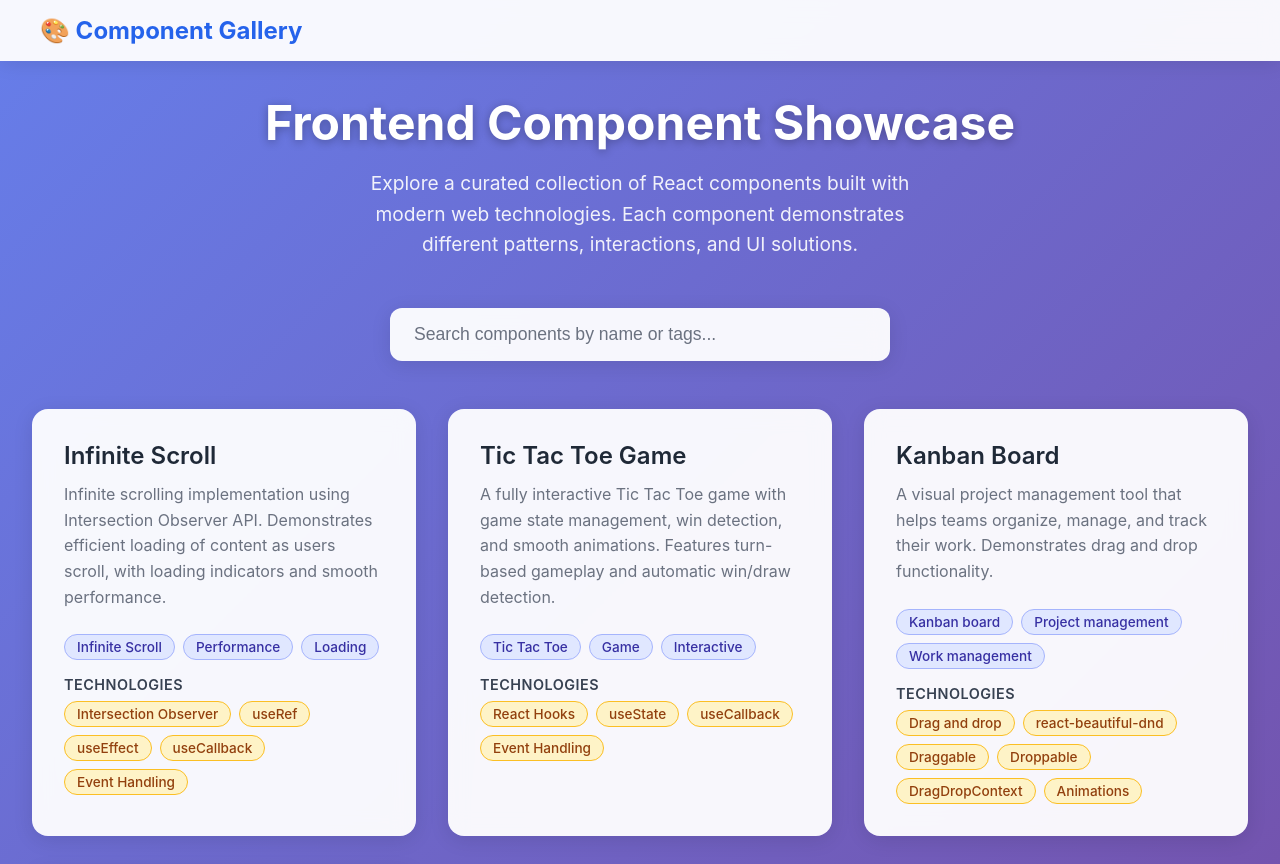
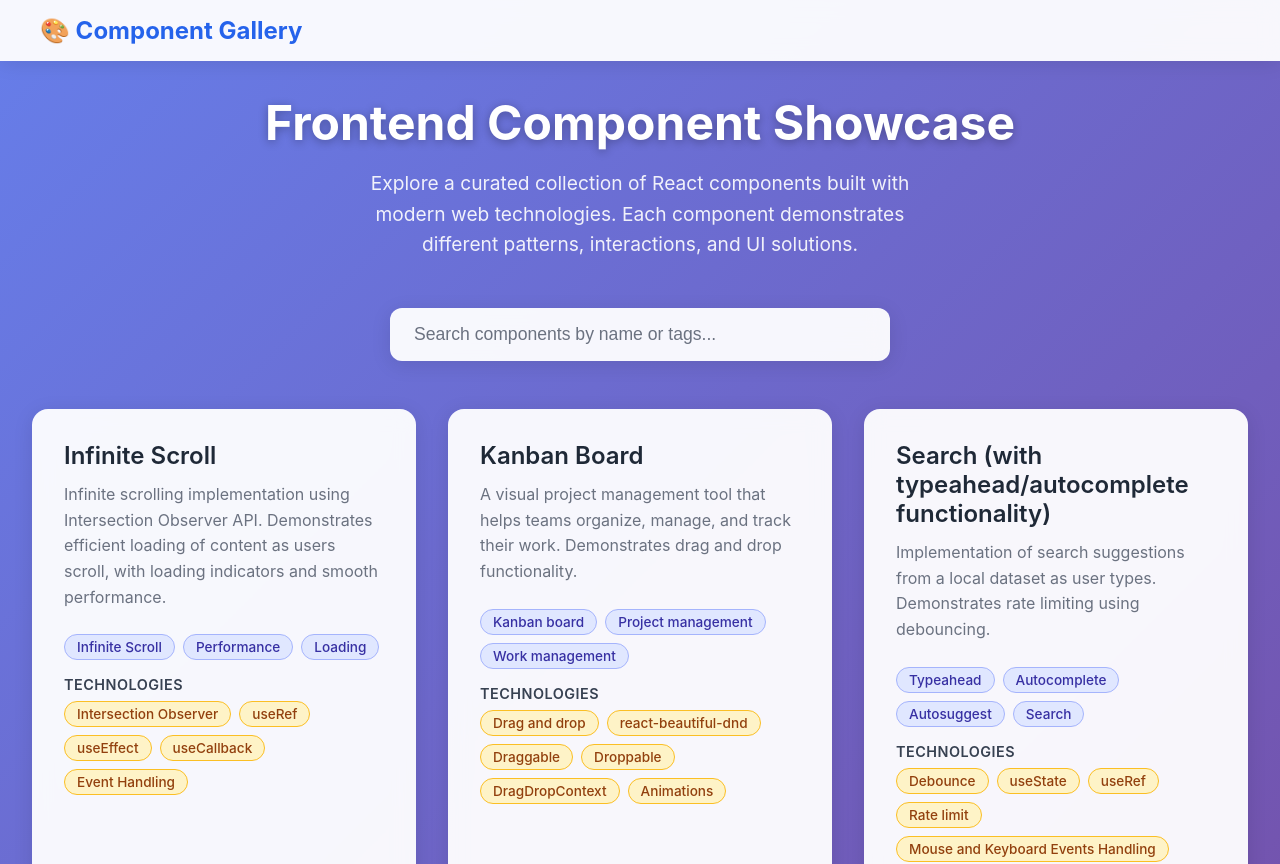
Before and after one commit to Vidyasbl/components-gallery, a React (Vite) app: page / in a window 1280 px wide. Shown: the top 864 px of the page. Built offline with nearby package versions, Linux system fonts and the light colour scheme.

Commit message:
update components data

```diff
--- a/src/data/components.js
+++ b/src/data/components.js
@@ -12,14 +12,6 @@ export const componentsData = [
       "useCallback",
       "Event Handling",
     ],
-  },
-  {
-    id: "tic-tac-toe",
-    name: "Tic Tac Toe Game",
-    description:
-      "A fully interactive Tic Tac Toe game with game state management, win detection, and smooth animations. Features turn-based gameplay and automatic win/draw detection.",
-    tags: ["Tic Tac Toe", "Game", "Interactive"],
-    techTags: ["React Hooks", "useState", "useCallback", "Event Handling"],
   },
   {
     id: "kanban-board",
@@ -38,10 +30,10 @@ export const componentsData = [
   },
   {
     id: "country-search",
-    name: "Search (with typeahead functionality)",
+    name: "Search (with typeahead/autocomplete functionality)",
     description:
-      "Implementation of search suggestions from a local dataset as user types. Demonstrates rate limiting using debouncing",
-    tags: ["Typeahead", "Search"],
+      "Implementation of search suggestions from a local dataset as user types. Demonstrates rate limiting using debouncing.",
+    tags: ["Typeahead", "Autocomplete", "Autosuggest", "Search"],
     techTags: [
       "Debounce",
       "useState",
@@ -50,4 +42,12 @@ export const componentsData = [
       "Mouse and Keyboard Events Handling",
     ],
   },
+  {
+    id: "tic-tac-toe",
+    name: "Tic Tac Toe Game",
+    description:
+      "A fully interactive Tic Tac Toe game with game state management, win detection, and smooth animations. Features turn-based gameplay and automatic win/draw detection.",
+    tags: ["Tic Tac Toe", "Game", "Interactive"],
+    techTags: ["React Hooks", "useState", "useCallback", "Event Handling"],
+  },
 ];
```
